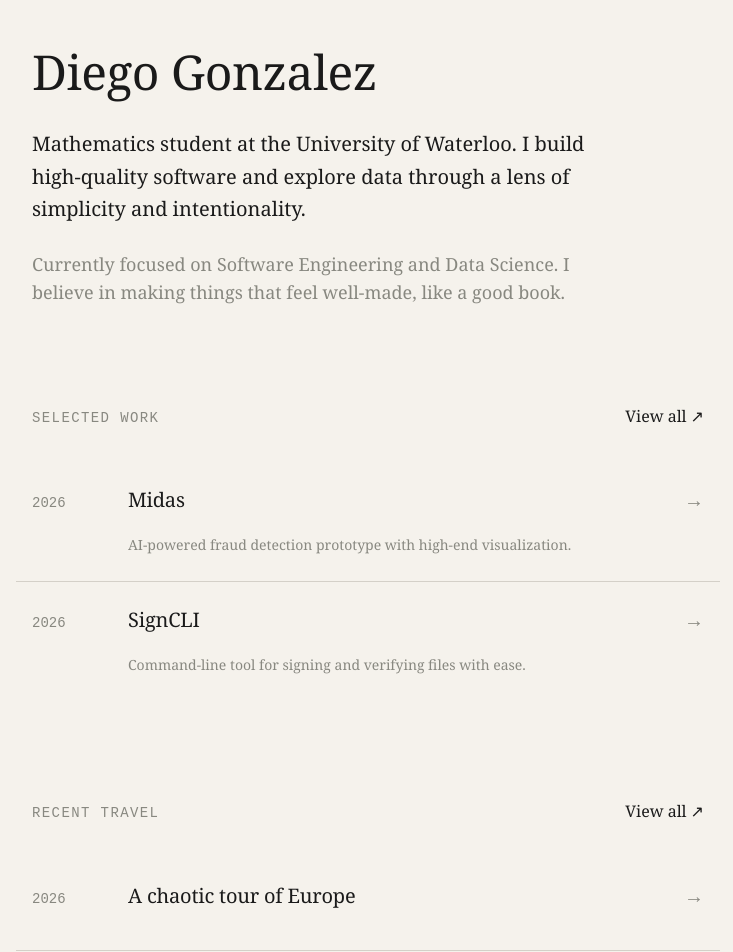
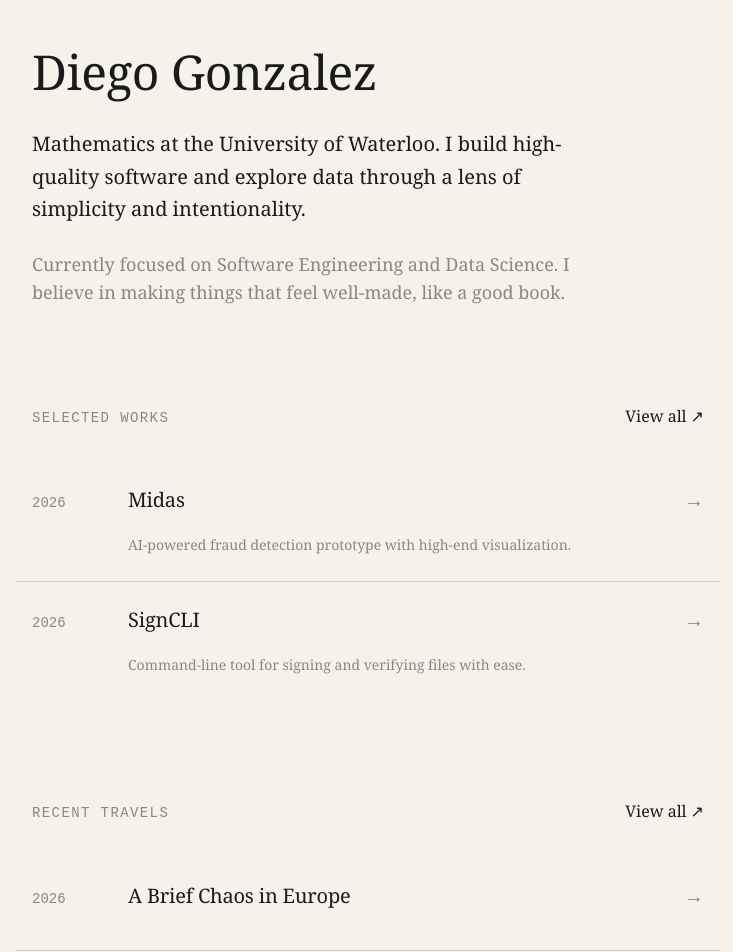
Before and after one commit to JummyJoeJackson/portfolio, a Next.js app: page / in a window 1280 px wide. Shown: the part 180-1132 px from the top of the page, without its empty margins (272-1005 px from the left). Built offline with nearby package versions, Linux system fonts and the light colour scheme.

Commit message:
Added .mdx files for new travels

```diff
--- a/app/page.tsx
+++ b/app/page.tsx
@@ -8,9 +8,10 @@ export default function Home() {
   ]
 
   const recentTravel = [
-    { year: '2026', title: 'A chaotic tour of Europe', href: '/travel/europe'},
+    { year: '2026', title: 'A Brief Chaos in Europe', href: '/travel/europe'},
     { year: '2024', title: 'A Summer in Japan', href: '/travel/japan' },
     { year: '2023', title: 'Sights in Southern Italy', href: '/travel/italy' },
+    { year: '2022', title: 'March in France & Spain', href: '/travel/france-spain' },
   ]
 
   return (
@@ -20,7 +21,7 @@ export default function Home() {
           Diego Gonzalez
         </h1>
         <p className="text-xl text-ink max-w-xl leading-relaxed">
-          Mathematics student at the University of Waterloo. I build high-quality software and explore data through a lens of simplicity and intentionality.
+          Mathematics at the University of Waterloo. I build high-quality software and explore data through a lens of simplicity and intentionality.
         </p>
         <p className="text-muted text-lg max-w-xl">
           Currently focused on Software Engineering and Data Science. I believe in making things that feel well-made, like a good book.
@@ -29,7 +30,7 @@ export default function Home() {
 
       <section className="mb-24">
         <div className="flex justify-between items-baseline mb-8">
-          <h2 className="text-sm mono uppercase tracking-widest text-muted m-0">Selected Work</h2>
+          <h2 className="text-sm mono uppercase tracking-widest text-muted m-0">Selected Works</h2>
           <ArrowLink href="/work">View all</ArrowLink>
         </div>
         <div className="flex flex-col">
@@ -41,7 +42,7 @@ export default function Home() {
 
       <section>
         <div className="flex justify-between items-baseline mb-8">
-          <h2 className="text-sm mono uppercase tracking-widest text-muted m-0">Recent Travel</h2>
+          <h2 className="text-sm mono uppercase tracking-widest text-muted m-0">Recent Travels</h2>
           <ArrowLink href="/travel">View all</ArrowLink>
         </div>
         <div className="flex flex-col">
--- a/app/sitemap.ts
+++ b/app/sitemap.ts
@@ -2,7 +2,7 @@ import { MetadataRoute } from 'next'
 import { getMDXData } from '@/lib/mdx'
 
 export default async function sitemap(): Promise<MetadataRoute.Sitemap> {
-  const baseUrl = 'https://diegogonzalez.com'
+  const baseUrl = 'https://diegogonzalez.tech'
 
   const work = await getMDXData('work')
   const travel = await getMDXData('travel')
```
Also changed, not shown: content/travel/europe.mdx (added, +14 -0 lines), content/travel/france-spain.mdx (added, +14 -0 lines).
